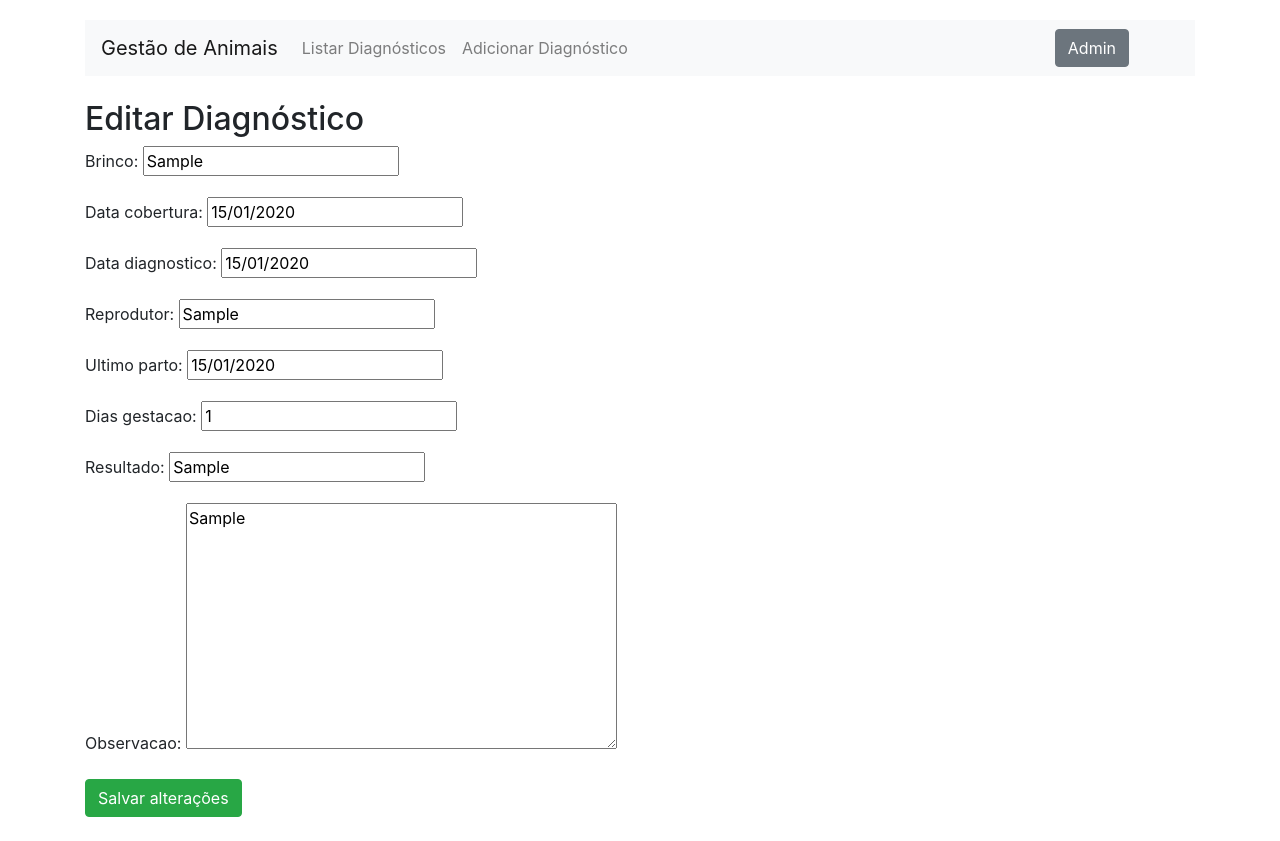
After one commit to WCamiloTech/gerenciamento_caprinos_app_diganostico_gestacao, a Django app: page /diagnostico/editar/1/ in a window 1280 px wide. The commit adds this page. Run offline with Django 5.2, Linux system fonts and the light colour scheme; tables that the repository leaves empty hold one stand-in row (values such as "Sample post"); some libraries are stand-ins or nearby versions.

Commit message:
Edit Diagnostics rollout

```diff
--- a/animais/templates/animais/base.html
+++ b/animais/templates/animais/base.html
@@ -13,7 +13,8 @@
 <body>
     <div class="container">
         <nav class="navbar navbar-expand-lg navbar-light bg-light">
-            <a class="navbar-brand" href="#">Gestão de Animais</a>
+            <!-- Link para a página inicial -->
+            <a class="navbar-brand" href="{% url 'listar_diagnosticos' %}">Gestão de Animais</a>
             <div class="collapse navbar-collapse">
                 <ul class="navbar-nav">
                     <li class="nav-item">
--- /dev/null
+++ b/animais/templates/animais/editar_diagnostico.html
@@ -0,0 +1,10 @@
+{% extends 'animais/base.html' %}
+
+{% block content %}
+    <h2>Editar Diagnóstico</h2>
+    <form method="post">
+        {% csrf_token %}
+        {{ form.as_p }}
+        <button type="submit" class="btn btn-success">Salvar alterações</button>
+    </form>
+{% endblock %}
--- a/animais/templates/animais/listar_diagnosticos.html
+++ b/animais/templates/animais/listar_diagnosticos.html
@@ -15,6 +15,7 @@
             <th>Último Parto</th>
             <th>Dias de Gestação</th>
             <th>Resultado</th>
+            <th>Ações</th>
         </tr>
     </thead>
     <tbody>
@@ -27,6 +28,10 @@
             <td>{{ diagnostico.ultimo_parto }}</td>
             <td>{{ diagnostico.dias_gestacao }}</td>
             <td>{{ diagnostico.resultado }}</td>
+            <td>
+                <a href="{% url 'editar_diagnostico' diagnostico.pk %}" class="btn btn-primary">Editar</a>
+            </td>
+
         </tr>
         {% endfor %}
     </tbody>
--- a/animais/urls.py
+++ b/animais/urls.py
@@ -5,4 +5,5 @@ from . import views
 urlpatterns = [
     path('', views.listar_diagnosticos, name='listar_diagnosticos'),
     path('adicionar/', views.adicionar_diagnostico, name='adicionar_diagnostico'),
+    path('diagnostico/editar/<int:pk>/', views.editar_diagnostico, name='editar_diagnostico'),
 ]
--- a/animais/views.py
+++ b/animais/views.py
@@ -1,5 +1,4 @@
-# Create your views here.
-from django.shortcuts import redirect, render
+from django.shortcuts import get_object_or_404, redirect, render
 
 from .forms import DiagnosticoGestacaoForm
 from .models import DiagnosticoGestacao
@@ -18,3 +17,17 @@ def adicionar_diagnostico(request):
     else:
         form = DiagnosticoGestacaoForm()
     return render(request, 'animais/adicionar_diagnostico.html', {'form': form})
+
+def editar_diagnostico(request, pk):
+    diagnostico = get_object_or_404(DiagnosticoGestacao, pk=pk)
+
+    if request.method == 'POST':
+        form = DiagnosticoGestacaoForm(request.POST, instance=diagnostico)
+        if form.is_valid():
+            form.save()
+            return redirect('listar_diagnosticos')
+    else:
+        form = DiagnosticoGestacaoForm(instance=diagnostico)
+
+    # Certifique-se de que o template está na pasta correta
+    return render(request, 'animais/editar_diagnostico.html', {'form': form})
```
